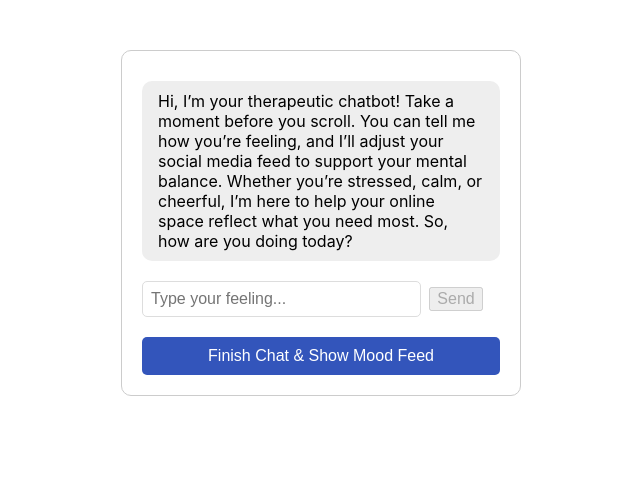
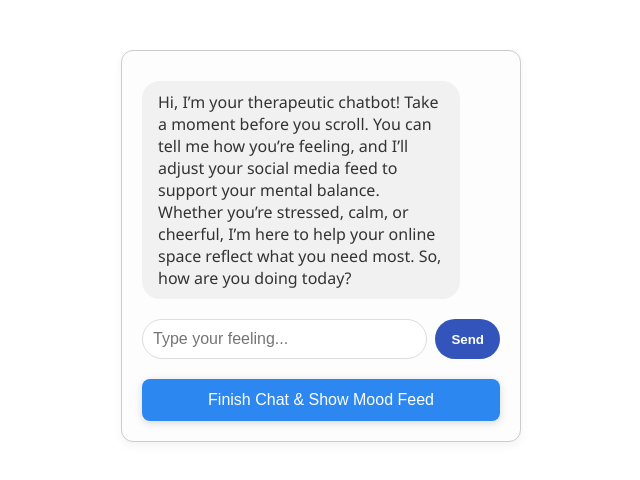
Before and after one commit to NoortjevanVelzen/therapeutic-chatbot, a React (Create React App) app in the folder frontend/: page / in a window 1280 px wide. Both pictures are taken after a click on the button "Get Started". Shown: the top 480 px of the page, without its empty margins (319-959 px from the left). Built offline with nearby package versions, Linux system fonts and the light colour scheme.

Commit message:
styling of chatbot feature

```diff
--- a/frontend/src/components/ChatbotScreen.js
+++ b/frontend/src/components/ChatbotScreen.js
@@ -2,12 +2,17 @@
 
 import React, { useState } from "react";
 import axios from "axios";
+import styles from "./ChatbotScreen.module.css";
 
 const BACKEND_URL = "http://localhost:5000";
 
 function ChatbotScreen({ onFinish }) {
   const [messages, setMessages] = useState([
-    { role: "assistant", content: "Hi, I’m your therapeutic chatbot! Take a moment before you scroll. You can tell me how you’re feeling, and I’ll adjust your social media feed to support your mental balance. Whether you’re stressed, calm, or cheerful, I’m here to help your online space reflect what you need most. So, how are you doing today?" },
+    {
+      role: "assistant",
+      content:
+        "Hi, I’m your therapeutic chatbot! Take a moment before you scroll. You can tell me how you’re feeling, and I’ll adjust your social media feed to support your mental balance. Whether you’re stressed, calm, or cheerful, I’m here to help your online space reflect what you need most. So, how are you doing today?",
+    },
   ]);
   const [input, setInput] = useState("");
   const [loading, setLoading] = useState(false);
@@ -40,9 +45,7 @@ function ChatbotScreen({ onFinish }) {
           content: "Sorry, there was a problem. Please try again.",
         },
       ]);
-      setError(
-        e.response?.data?.error || "Server error"
-      );
+      setError(e.response?.data?.error || "Server error");
     }
     setLoading(false);
   };
@@ -58,7 +61,9 @@ function ChatbotScreen({ onFinish }) {
     }
 
     try {
-      const response = await axios.post(`${BACKEND_URL}/api/mood`, { userMessages });
+      const response = await axios.post(`${BACKEND_URL}/api/mood`, {
+        userMessages,
+      });
       const backendMood = response.data.mood?.toLowerCase() || "neutral";
       onFinish(backendMood);
     } catch (e) {
@@ -69,72 +74,46 @@ function ChatbotScreen({ onFinish }) {
   };
 
   return (
-    <div style={{ maxWidth: 400, margin: "50px auto", textAlign: "left" }}>
-      <div style={{ border: "1px solid #ccc", padding: 20, borderRadius: 10 }}>
+    <div className={styles.container}>
+      <div className={styles.chatBox}>
         {messages.map((msg, idx) => (
           <div
             key={idx}
-            style={{
-              textAlign: msg.role === "user" ? "right" : "left",
-              margin: "10px 0",
-            }}
+            className={`${styles.message} ${
+              msg.role === "user" ? styles.user : styles.assistant
+            }`}
           >
-            <span
-              style={{
-                display: "inline-block",
-                background: msg.role === "assistant" ? "#eee" : "#aee",
-                borderRadius: 10,
-                padding: "10px 16px",
-              }}
-            >
-              {msg.content}
-            </span>
+            <span className={styles.bubble}>{msg.content}</span>
           </div>
         ))}
-        <div style={{ marginTop: 20 }}>
+
+        <div className={styles.inputContainer}>
           <input
             value={input}
             onChange={(e) => setInput(e.target.value)}
             onKeyDown={(e) => e.key === "Enter" && sendMessage()}
-            style={{
-              width: "73%",
-              fontSize: 16,
-              padding: 8,
-              borderRadius: 5,
-              border: "1px solid #ddd",
-            }}
+            className={styles.inputField}
             placeholder="Type your feeling..."
             disabled={loading}
           />
           <button
             onClick={sendMessage}
-            style={{ fontSize: 16, marginLeft: 8 }}
+            className={styles.sendButton}
             disabled={loading || !input.trim()}
           >
             Send
           </button>
         </div>
+
         <button
           onClick={handleFinish}
-          style={{
-            marginTop: 20,
-            fontSize: 16,
-            width: "100%",
-            background: "#35b",
-            color: "#fff",
-            border: "none",
-            borderRadius: 5,
-            padding: 10,
-          }}
+          className={styles.finishButton}
           disabled={loading || !canFinish}
         >
           {loading ? "Analyzing mood..." : "Finish Chat & Show Mood Feed"}
         </button>
-        {error && (
-          <div style={{ color: "red", marginTop: 10, fontSize: 14 }}>
-            {error}
-          </div>
-        )}
+
+        {error && <div className={styles.error}>{error}</div>}
       </div>
     </div>
   );
--- /dev/null
+++ b/frontend/src/components/ChatbotScreen.module.css
@@ -0,0 +1,101 @@
+.container {
+  max-width: 400px;
+  margin: 50px auto;
+  text-align: left;
+  font-family: "Segoe UI", sans-serif;
+}
+
+.chatBox {
+  border: 1px solid #ccc;
+  padding: 20px;
+  border-radius: 12px;
+  background: #fdfdfd;
+  box-shadow: 0 4px 10px rgba(0, 0, 0, 0.05);
+}
+
+.message {
+  margin: 10px 0;
+  display: flex;
+}
+
+.assistant {
+  justify-content: flex-start;
+}
+
+.user {
+  justify-content: flex-end;
+}
+
+.bubble {
+  display: inline-block;
+  background-color: #f1f1f1;
+  color: #333;
+  padding: 10px 16px;
+  border-radius: 18px;
+  max-width: 80%;
+  word-wrap: break-word;
+  animation: fadeIn 0.3s ease-out;
+}
+
+.user .bubble {
+  background-color: #aee;
+  color: #003344;
+}
+
+.inputContainer {
+  display: flex;
+  margin-top: 20px;
+}
+
+.inputField {
+  flex: 1;
+  padding: 10px;
+  border: 1px solid #ddd;
+  border-radius: 20px;
+  font-size: 16px;
+}
+
+.sendButton {
+  margin-left: 8px;
+  background: #35b;
+  color: white;
+  border: none;
+  border-radius: 20px;
+  padding: 10px 16px;
+  font-weight: bold;
+  cursor: pointer;
+}
+
+.finishButton {
+  width: 100%;
+  margin-top: 20px;
+  background: #2d87f0;
+  color: white;
+  padding: 12px;
+  font-size: 16px;
+  border: none;
+  border-radius: 8px;
+  box-shadow: 0 2px 8px rgba(0, 0, 0, 0.15);
+  transition: background 0.3s ease;
+}
+
+.finishButton:hover {
+  background: #1a6ed8;
+}
+
+.error {
+  color: red;
+  margin-top: 10px;
+  font-size: 14px;
+}
+
+@keyframes fadeIn {
+  from {
+    opacity: 0;
+    transform: translateY(10px);
+  }
+  to {
+    opacity: 1;
+    transform: translateY(0);
+  }
+}
```
